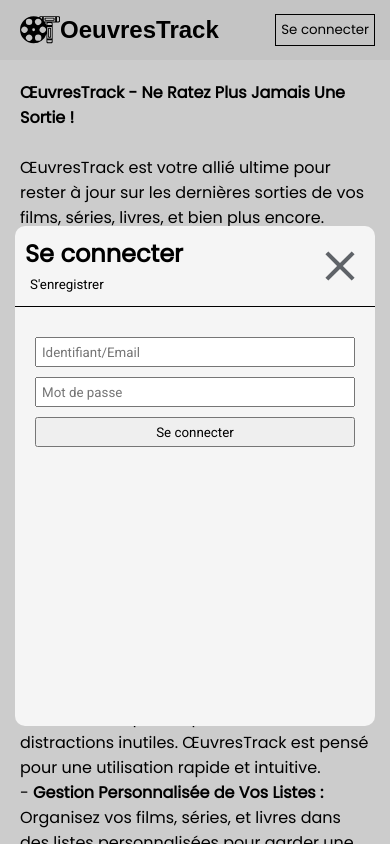
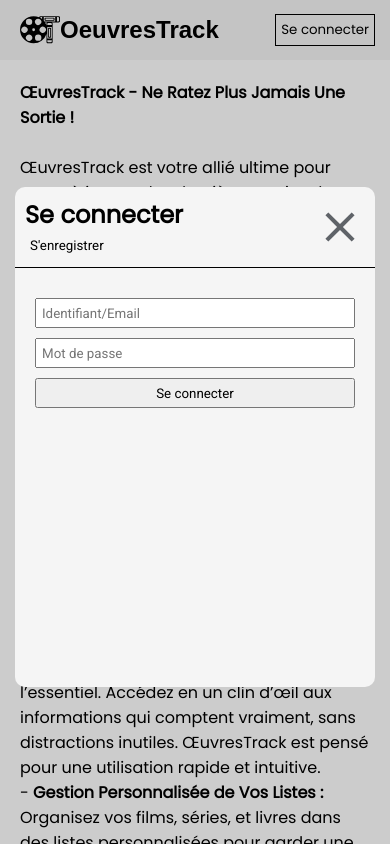
Before and after one commit to PLLX76/OeuvresTrack, a Flask app: page /?action=login in a window 390 px wide. Run offline with Flask 3, Linux system fonts and the light colour scheme; some web fonts are replaced.

Commit message:
fix mobile responsive on index and fix login bug

```diff
--- a/main.py
+++ b/main.py
@@ -58,7 +58,7 @@ if os.getenv("ENV") != "production":
 VAPID_PUBLIC_KEY = os.getenv("VAPID_PUBLIC_KEY")
 VAPID_PRIVATE_KEY = os.getenv("VAPID_PRIVATE_KEY")
 
-debug = False
+debug = True
 testing = False
 
 if os.getenv("ENV") == "production":
@@ -379,10 +379,11 @@ def api_user_password():
 
 
 @app.route("/api/user/list", methods=["GET"])
-@login_required
 @no_cache
 @limiter.limit("10 per minute; 150 per hour; 300 per day")
 def get_user_list():
+    if "user" not in session:
+        return jsonify({"status": "error"}), 401
     return get_user_ulist(session["user"]["id"])
 
 
--- a/static/css/index.css
+++ b/static/css/index.css
@@ -76,6 +76,9 @@ nav > div {
 }
 #modal-back {
   position: fixed;
+  top: 0;
+  left: 0;
+
   z-index: 3;
   background-color: black;
   opacity: 0.2;
@@ -89,7 +92,7 @@ nav > div {
   will-change: transform;
   -webkit-transform: scale(0);
   -ms-transform: scale(0);
-  transform: scale(0);
+  transform: scale(0) translate(0%, -50%);
   -webkit-transition: -webkit-transform 0.25s;
   transition: -webkit-transform 0.25s;
   -o-transition: transform 0.25s;
@@ -98,9 +101,8 @@ nav > div {
 
   position: fixed;
   z-index: 4;
-  top: 25%;
+  top: 50%;
   left: 0;
-  /* transform: translate(-50%, -50%); */
 
   width: calc(100% - 30px);
   max-width: 600px;
@@ -109,6 +111,15 @@ nav > div {
   max-height: 500px;
   background-color: whitesmoke;
   border-radius: 10px;
+}
+#modal-login.open {
+  transform: scale(1) translate(0%, -50%);
+}
+.open ~ #modal-back {
+  display: block;
+}
+body:has(#modal-login.open) {
+  overflow: hidden;
 }
 #modal-login > div:first-child {
   display: -webkit-box;
--- a/static/js/index.js
+++ b/static/js/index.js
@@ -4,14 +4,15 @@ const modalBack = document.getElementById("modal-back");
 const modalLogin = document.getElementById("modal-login");
 
 loginBtn.addEventListener("click", () => {
-  modalLogin.style.transform = "scale(1)";
-  modalBack.style.display = "block";
+  modalLogin.classList.add("open");
 });
 
-closeModalLogin.addEventListener("click", () => {
-  modalLogin.style.transform = "scale(0)";
-  modalBack.style.display = "none";
-});
+function closeModal() {
+  modalLogin.classList.remove("open");
+}
+
+closeModalLogin.addEventListener("click", closeModal);
+modalBack.addEventListener("click", closeModal);
 
 const changeMode = document.getElementById("change-mode");
 const modalLoginTitle = document.getElementById("modal-login-title");
--- a/templates/index.html
+++ b/templates/index.html
@@ -27,11 +27,6 @@
   </head>
   <body class="preload">
     <main>
-      {% if 'action' in request.args %}
-      <div id="modal-back" style="display: block"></div>
-      {% else %}
-      <div id="modal-back"></div>
-      {% endif %}
       <nav>
         <div>
           <img
@@ -95,7 +90,7 @@
       <section id="videos"></section>
 
       {% if 'action' in request.args %}
-      <div id="modal-login" style="transform: scale(1);">
+      <div id="modal-login" class="open">
       {% else %}
       <div id="modal-login">
       {% endif %}
@@ -198,6 +193,7 @@
           </form>
         </div>
       </div>
+      <div id="modal-back"></div>
     </main>
   </body>
 </html>
```
Also changed, not shown: static/js/home.js (+7 -3 lines).
